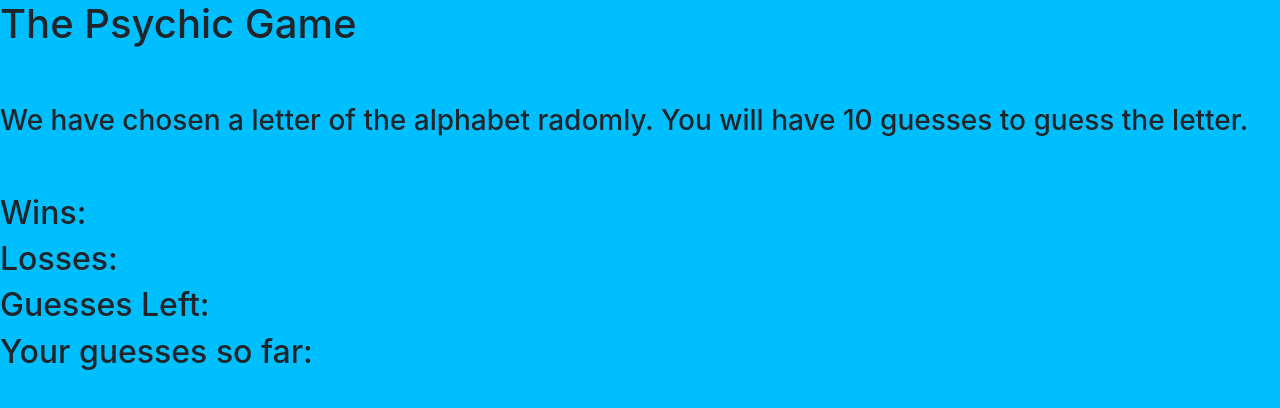
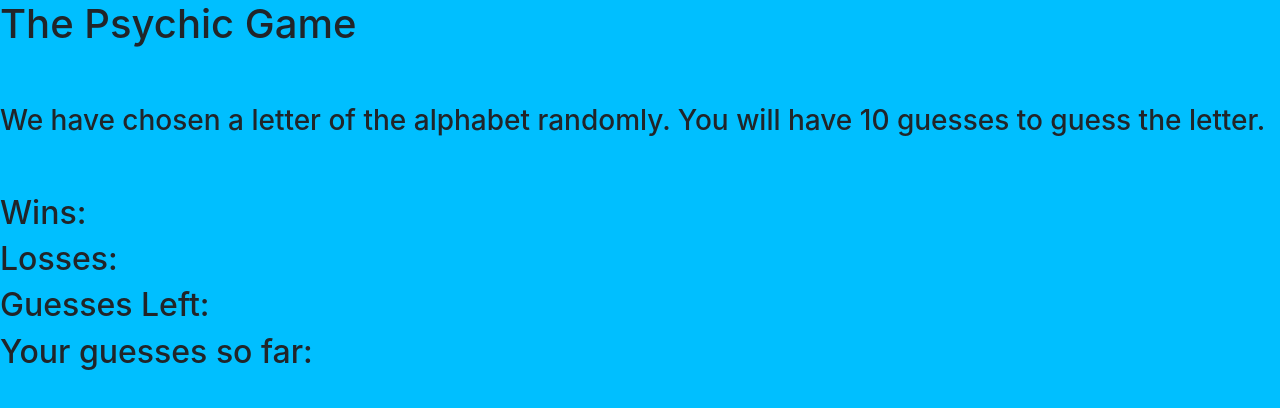
Before and after one commit to dougkellermeyer/Psychic-Game, a plain HTML site: page index.html in a window 1280 px wide. Drawn offline with nearby package versions, Linux system fonts and the light colour scheme.

Commit message:
typo-fixed

```diff
--- a/index.html
+++ b/index.html
@@ -17,7 +17,7 @@
     <div id="game">
         <h1>The Psychic Game</h1>
         <br><br>
-        <h3>We have chosen a letter of the alphabet radomly. You will have 10 guesses to guess the letter. <span id="guess"><strong></strong></span></h3>
+        <h3>We have chosen a letter of the alphabet randomly. You will have 10 guesses to guess the letter. <span id="guess"><strong></strong></span></h3>
         <br><br>
         <h2>Wins: <span id="wins"><strong></strong></span></h2>
         <h2>Losses: <span id="losses"><strong></strong></span></h2>
```
Also changed, not shown: 1 other file.
